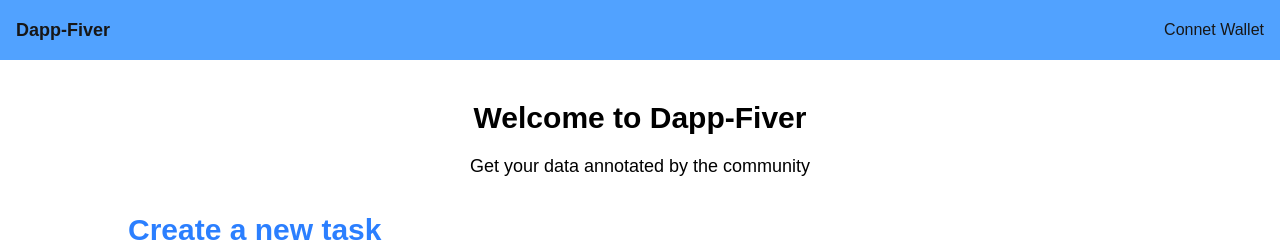
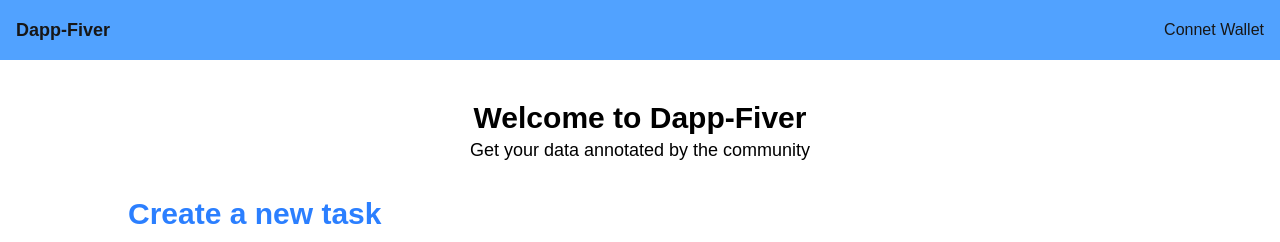
Before and after one commit to saatvik-10/dapp-fiver, a Next.js app in the folder client-frontend/: page / in a window 1280 px wide. Shown: the top 242 px of the page. Built offline with nearby package versions, Linux system fonts and the light colour scheme; no server answers.

Commit message:
updated client frontend ui

```diff
--- a/client-frontend/components/Hero.tsx
+++ b/client-frontend/components/Hero.tsx
@@ -4,7 +4,7 @@ export const Hero = () => {
       <div className='text-3xl flex justify-center font-bold'>
         Welcome to Dapp-Fiver
       </div>
-      <div className='text-lg flex justify-center pt-4'>
+      <div className='text-lg flex justify-center'>
         Get your data annotated by the community
       </div>
     </div>
```
